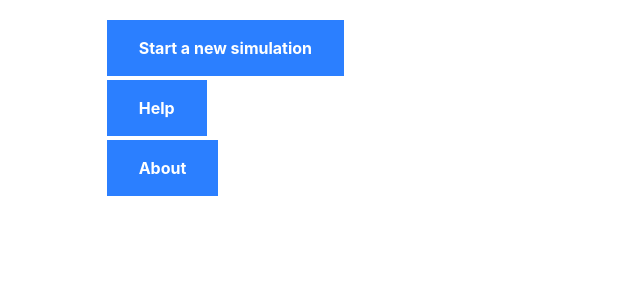
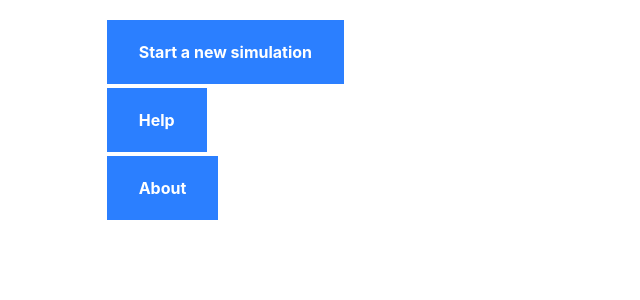
Before and after one commit to stephenmhudak/Poverty-Simulator, a Vue app: page / in a window 1280 px wide. Shown: the top 300 px of the page, without its empty margins (0-640 px from the left). Built offline with nearby package versions, Linux system fonts and the light colour scheme.

Commit message:
change: style.css add small button class and fix border

```diff
--- a/src/style.css
+++ b/src/style.css
@@ -3,6 +3,11 @@
 .ps-btn {
   @apply font-bold py-4 px-8;
 }
+
+.ps-btn-sm {
+    @apply font-bold py-2 px-4;
+    font-size: 10px;
+  }
 
 .ps-btn-disabled {
   @apply bg-gray-400 text-gray-700 pointer-events-none;
@@ -12,8 +17,7 @@
   @apply
     bg-blue-500 hover:bg-blue-700
     text-white
-    hover:border-l-4 hover:border-l-white
-    box-content;
+    border-y-4 border-blue-500 hover:border-t-blue-700 hover:border-b-orange-500;
 }
 
 .ps-textfield-label {
```
